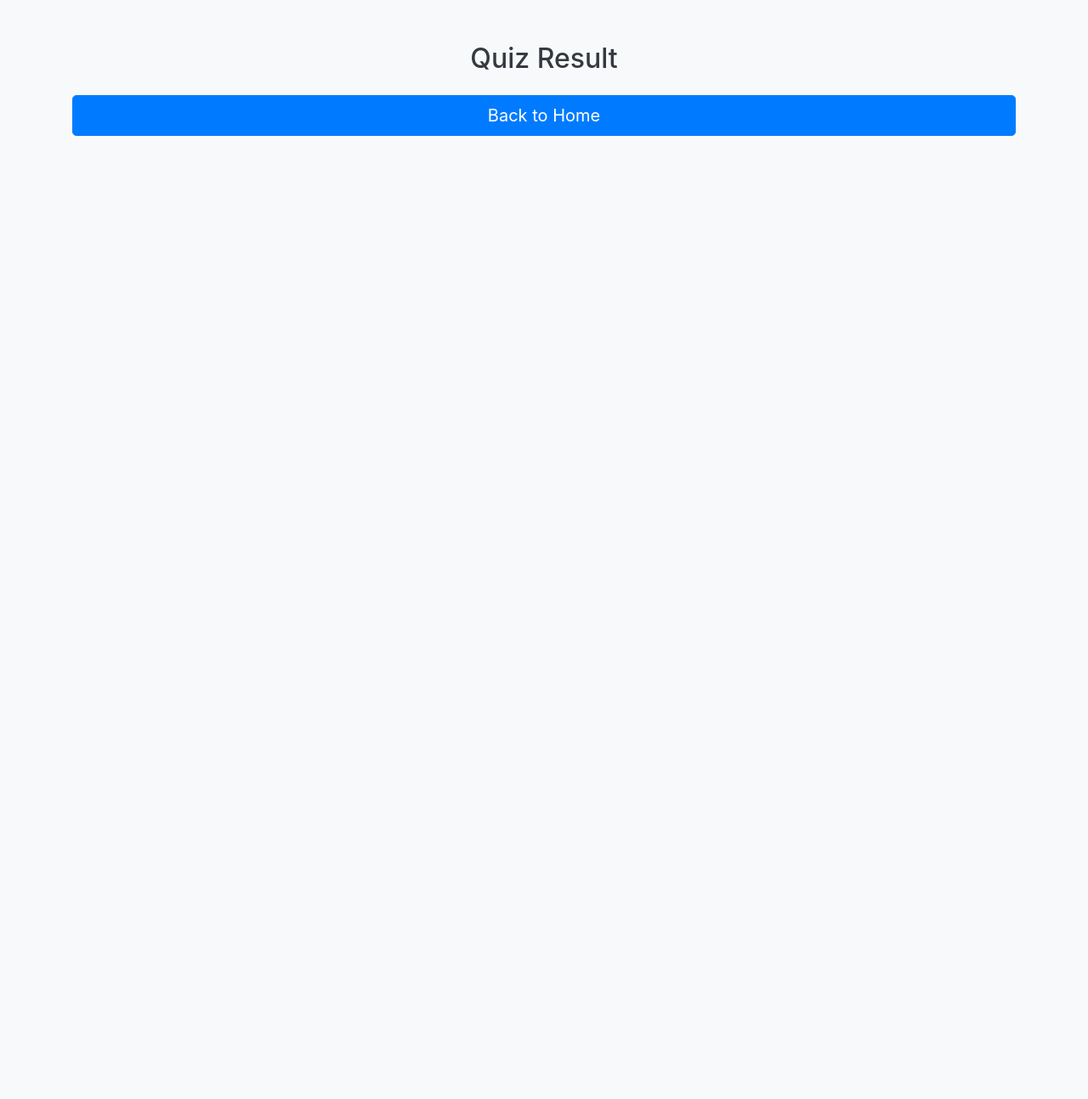
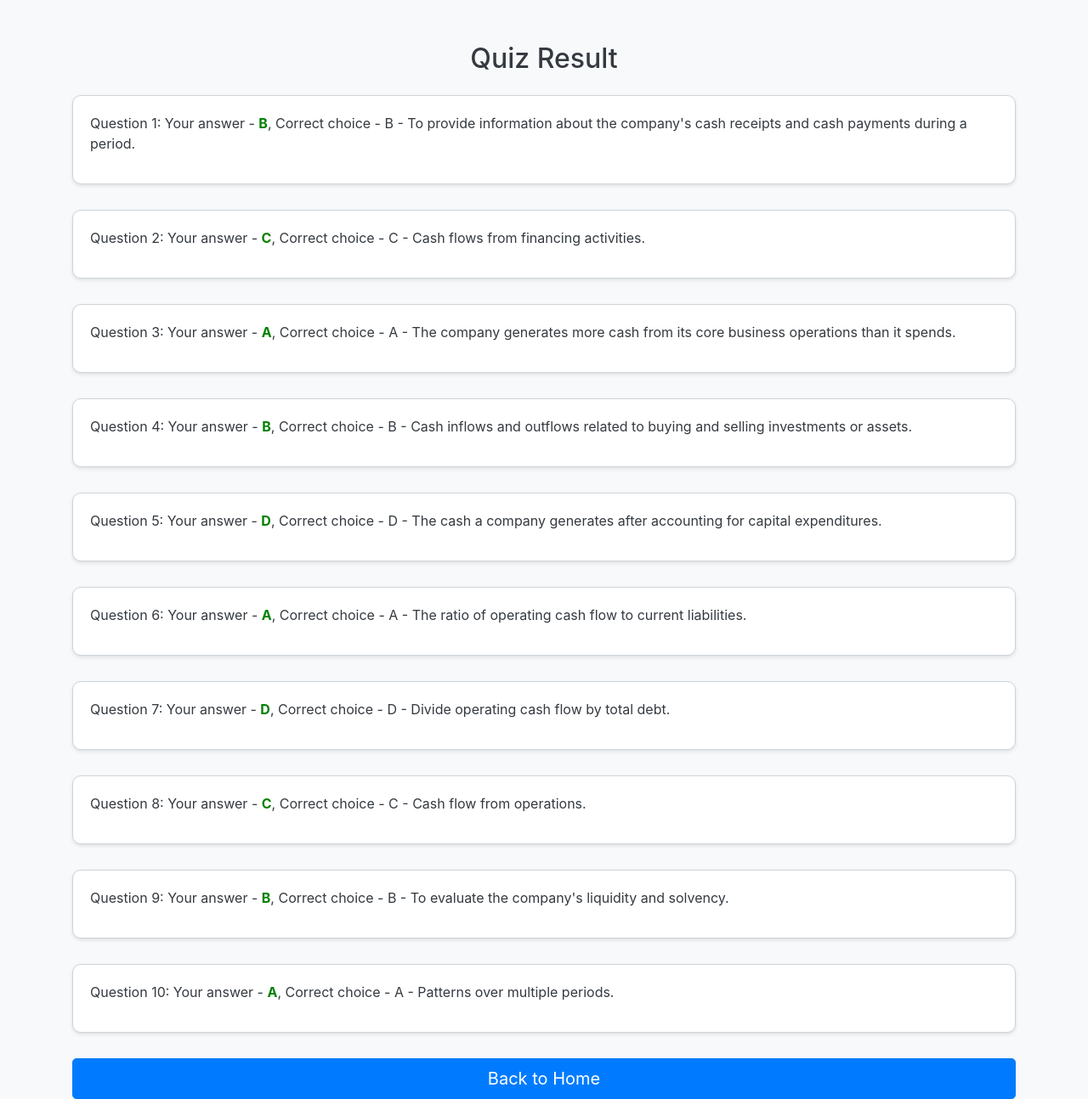
Before and after one commit to cameriemazreku/Learn_Cash_Flow_In_10_Minutes, a Flask app: page /result in a window 1280 px wide. Shown: the whole page at 85% size. Before the commit the page ends 160 px from the top, so only its background shows below. Run offline with Flask 3, Linux system fonts and the light colour scheme; some libraries are stand-ins or nearby versions.

Commit message:
Update result.html

```diff
--- a/UI Design FInal/templates/result.html
+++ b/UI Design FInal/templates/result.html
@@ -22,11 +22,11 @@
             box-shadow: 0 2px 4px rgba(0, 0, 0, 0.1);
         }
         .result p {
-            font-weight: bold;
             margin-bottom: 15px;
         }
         .correct {
             color: green;
+            font-weight: bold;
         }
         .btn-primary {
             background-color: #007bff;
@@ -43,18 +43,37 @@
 <div class="container">
     <h2 class="text-center mb-4">Quiz Result</h2>
 
-    {% for question, result in results.items() %}
+    <!-- Hardcoded quiz results -->
     <div class="result">
-        <p>Question {{ loop.index }}: {{ result['correct_answer'] }}</p>
-        {% if result['correct'] %}
-        <p>Your answer: <span class="correct">{{ result['user_answer'] }}</span></p>
-        <p><strong>Correct!</strong></p>
-        {% else %}
-        <p>Your answer: <span class="incorrect">{{ result['user_answer'] }}</span></p>
-        <p><strong>Incorrect!</strong></p>
-        {% endif %}
+        <p>Question 1: Your answer - <span class="correct">B</span>, Correct choice - B - To provide information about the company's cash receipts and cash payments during a period.</p>
     </div>
-    {% endfor %}
+    <div class="result">
+        <p>Question 2: Your answer - <span class="correct">C</span>, Correct choice - C - Cash flows from financing activities.</p>
+    </div>
+    <div class="result">
+        <p>Question 3: Your answer - <span class="correct">A</span>, Correct choice - A - The company generates more cash from its core business operations than it spends.</p>
+    </div>
+    <div class="result">
+        <p>Question 4: Your answer - <span class="correct">B</span>, Correct choice - B - Cash inflows and outflows related to buying and selling investments or assets.</p>
+    </div>
+    <div class="result">
+        <p>Question 5: Your answer - <span class="correct">D</span>, Correct choice - D - The cash a company generates after accounting for capital expenditures.</p>
+    </div>
+    <div class="result">
+        <p>Question 6: Your answer - <span class="correct">A</span>, Correct choice - A - The ratio of operating cash flow to current liabilities.</p>
+    </div>
+    <div class="result">
+        <p>Question 7: Your answer - <span class="correct">D</span>, Correct choice - D - Divide operating cash flow by total debt.</p>
+    </div>
+    <div class="result">
+        <p>Question 8: Your answer - <span class="correct">C</span>, Correct choice - C - Cash flow from operations.</p>
+    </div>
+    <div class="result">
+        <p>Question 9: Your answer - <span class="correct">B</span>, Correct choice - B - To evaluate the company's liquidity and solvency.</p>
+    </div>
+    <div class="result">
+        <p>Question 10: Your answer - <span class="correct">A</span>, Correct choice - A - Patterns over multiple periods.</p>
+    </div>
 
     <!-- Home Button -->
     <a href="/" class="btn btn-primary btn-lg btn-block">Back to Home</a>
```
